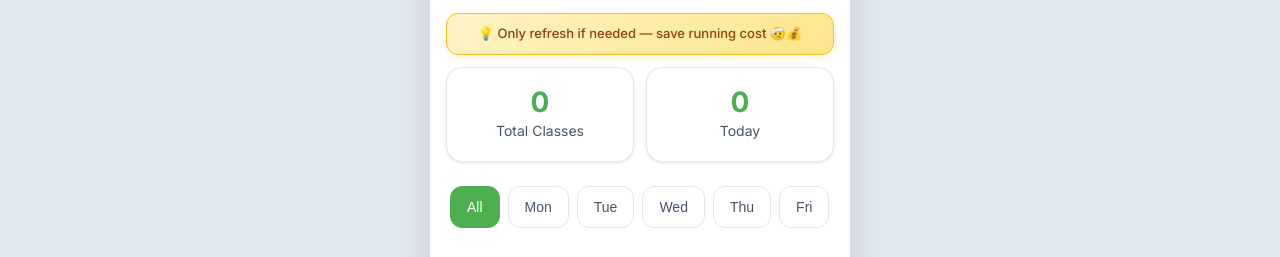
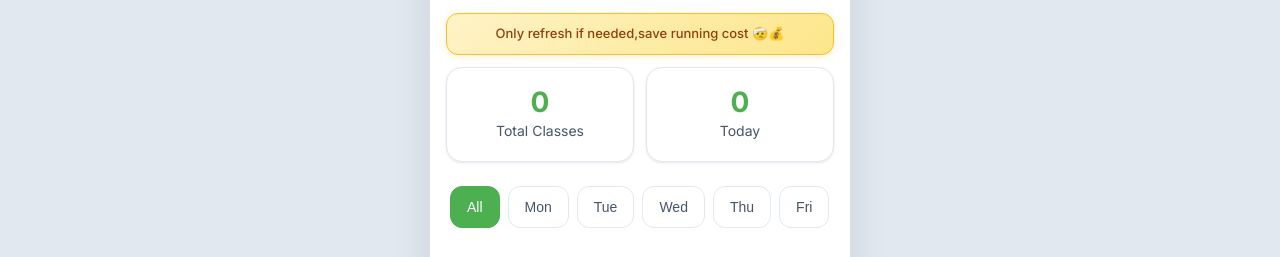
Before and after one commit to itsrahulanshu/lpu_timetable3.0, a website: page public/index.html in a window 1280 px wide. Shown: the part 95-352 px from the top of the page. Drawn offline with Linux system fonts and the light colour scheme; no server answers.

Commit message:
Fix formatting in refresh notice message

```diff
--- a/public/index.html
+++ b/public/index.html
@@ -56,7 +56,7 @@
 
         <!-- Refresh Notice -->
         <div class="refresh-notice">
-            💡 Only refresh if needed — save running cost 🤕💰
+            Only refresh if needed,save running cost 🤕💰
         </div>
 
         <!-- Notification Info -->
```
